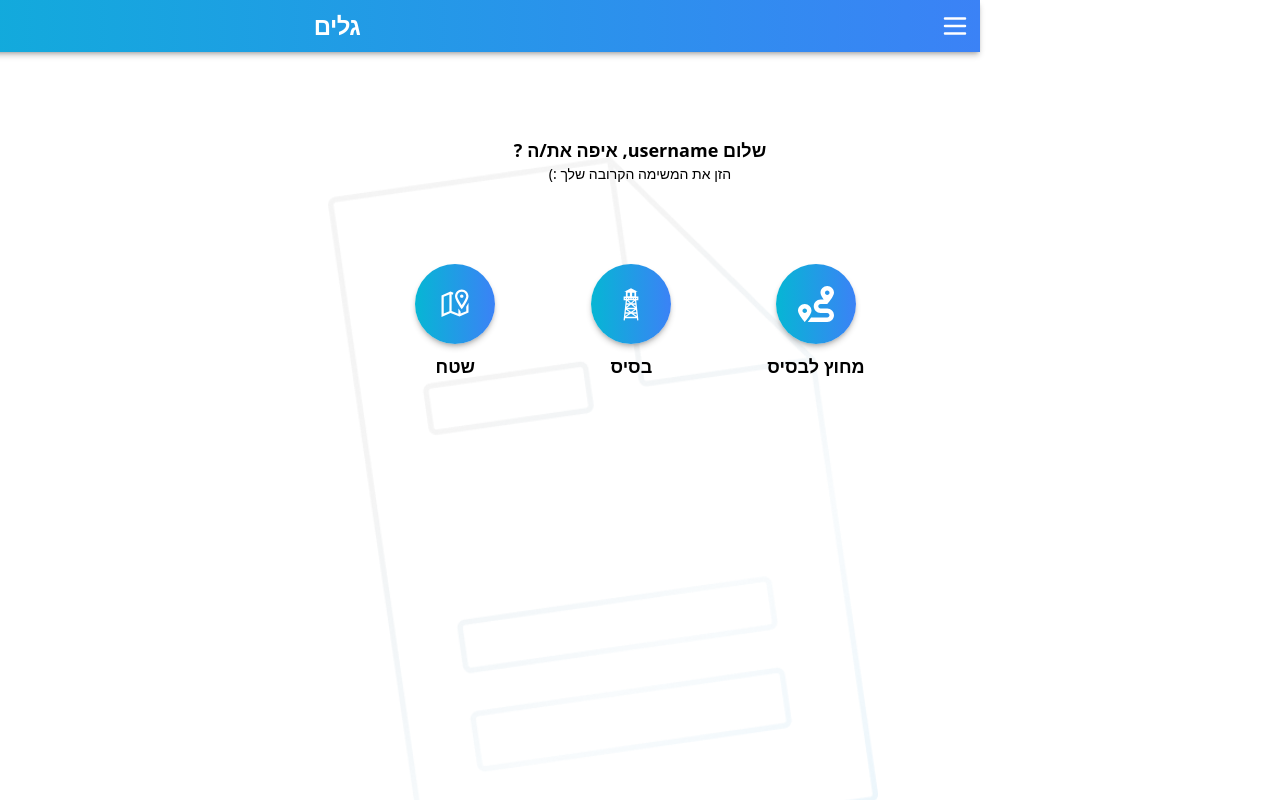
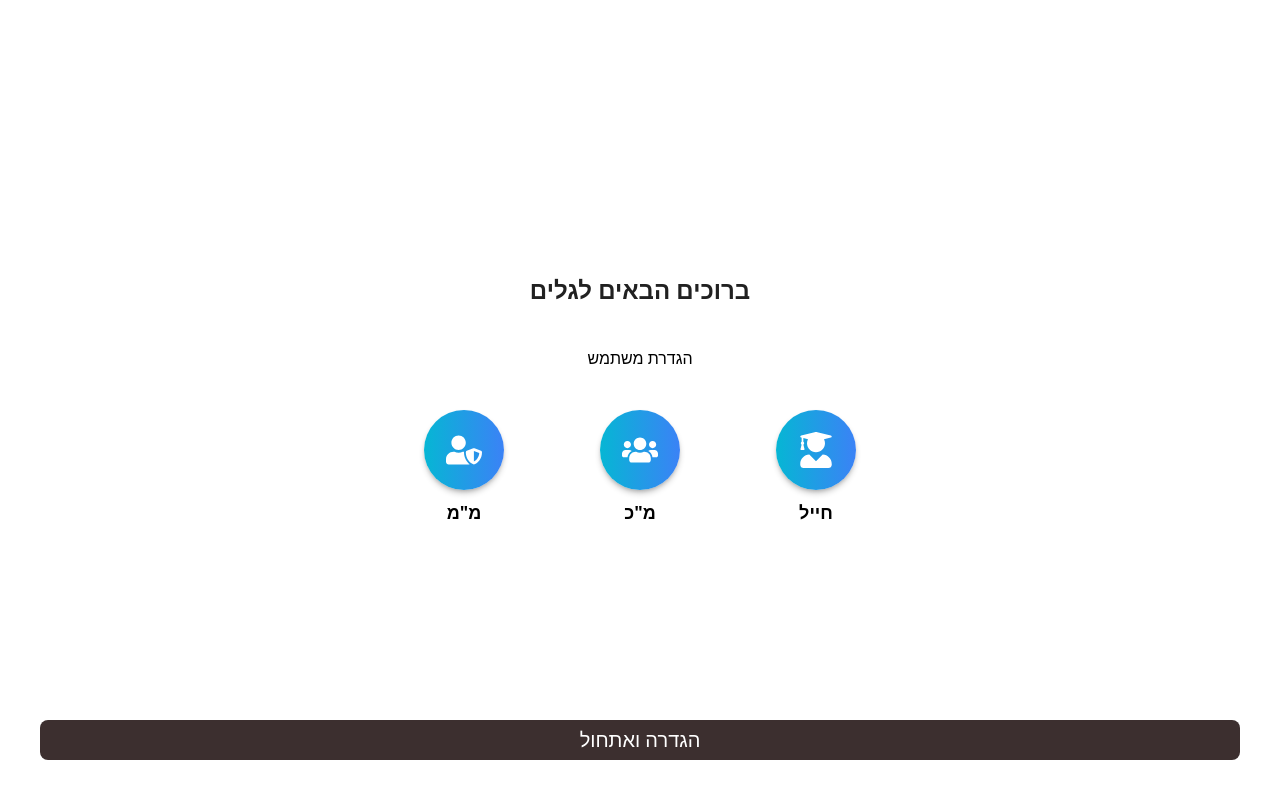
Before and after one commit to Rosenfeld99/Client_Monitoring_System_IDF, a React (Vite) app: page /#/ in a window 1280 px wide. Built offline with nearby package versions, Linux system fonts and the light colour scheme.

Commit message:
init page active in app routes

```diff
--- a/src/routes/AppRoute.jsx
+++ b/src/routes/AppRoute.jsx
@@ -27,9 +27,9 @@ console.log(currentUser);
     }, 2000); // Adjust the duration as needed
   }, []);
 
-  // if (currentUser?.isInit) {
-  //   return <InitPage/>
-  // }
+  if (currentUser?.isInit) {
+    return <InitPage/>
+  }
 
   const location = useLocation();
   return (
```
